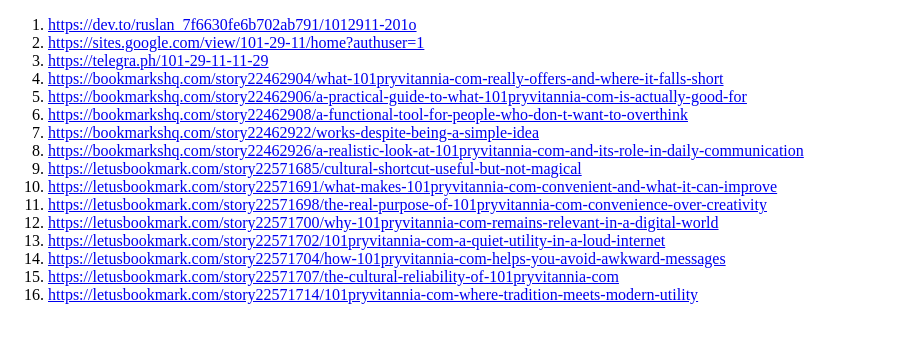
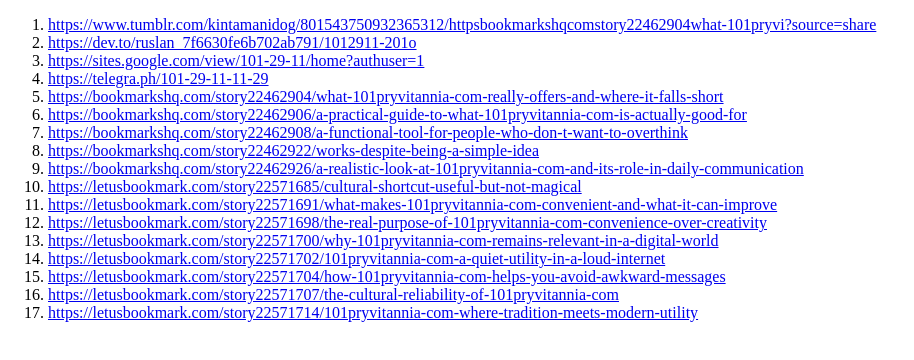
Before and after one commit to ruslaniopartner/101_29_11, a plain HTML site: page index.html in a window 1280 px wide. Shown: the whole page, without its empty margins (0-914 px from the left). Drawn offline with Linux system fonts and the light colour scheme.

Commit message:
Update index.html

```diff
--- a/index.html
+++ b/index.html
@@ -7,6 +7,9 @@
   </head>
   <body>
     <ol>
+      <li>
+        <a href="https://www.tumblr.com/kintamanidog/801543750932365312/httpsbookmarkshqcomstory22462904what-101pryvi?source=share" >https://www.tumblr.com/kintamanidog/801543750932365312/httpsbookmarkshqcomstory22462904what-101pryvi?source=share</a>
+      </li>
       <li>
         <a href="https://dev.to/ruslan_7f6630fe6b702ab791/1012911-201o" >https://dev.to/ruslan_7f6630fe6b702ab791/1012911-201o</a>
       </li>
```
